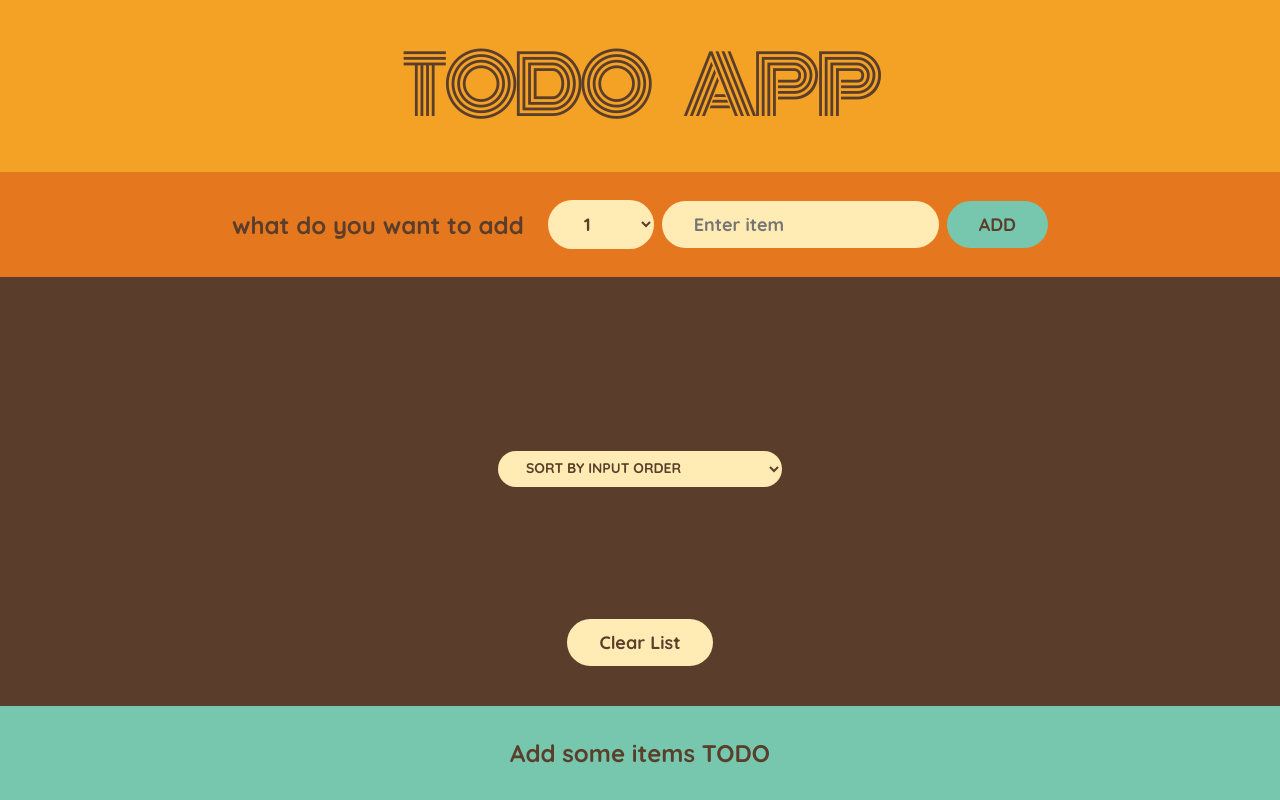
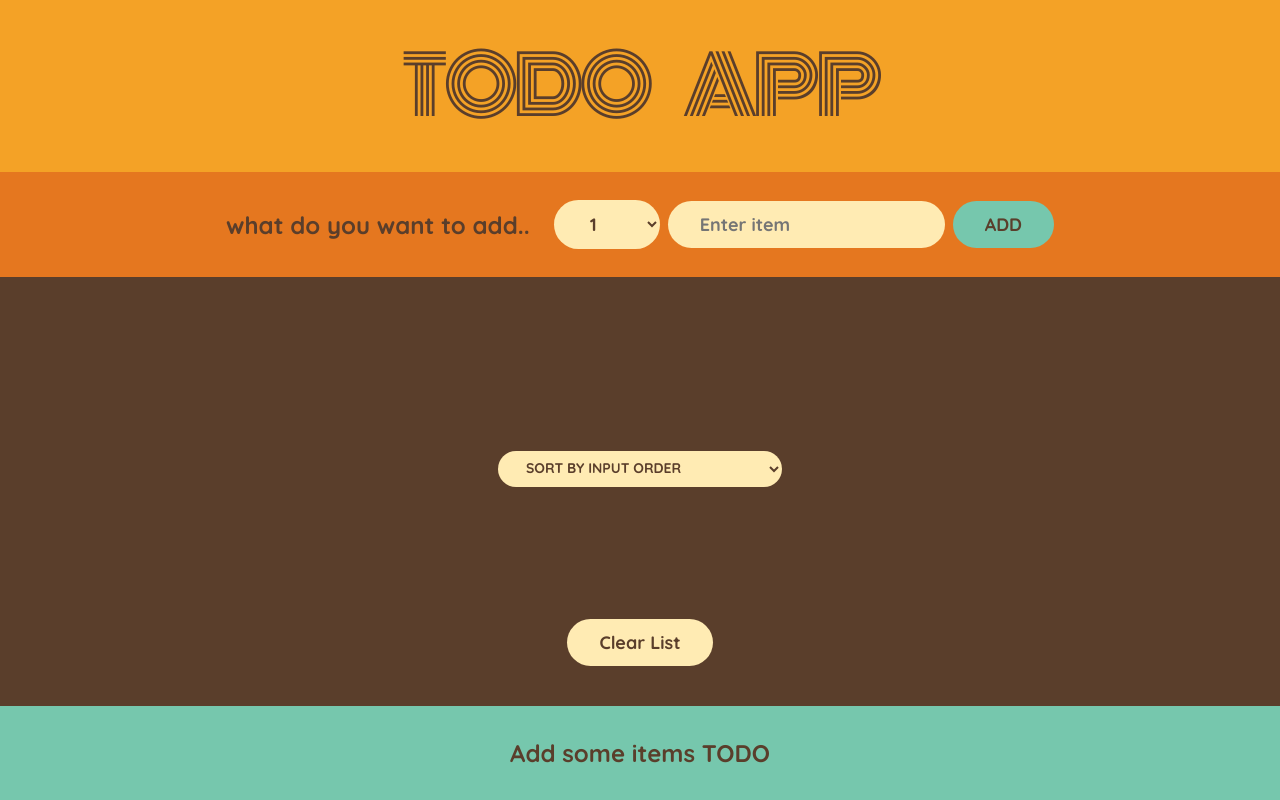
Before and after one commit to devashishpatil23/ToDo-App, a React (Create React App) app: page / in a window 1280 px wide. Built offline with nearby package versions, Linux system fonts and the light colour scheme.

Commit message:
addedd dot after add

```diff
--- a/src/App.js
+++ b/src/App.js
@@ -57,7 +57,7 @@ function Form({ onAddItems }) {
   }
   return (
     <form className="add-form" onSubmit={handleSubmit}>
-      <h3>what do you want to add</h3>
+      <h3>what do you want to add..</h3>
       <select
         value={quantity}
         onChange={(e) => setQuantity(Number(e.target.value))}
```
